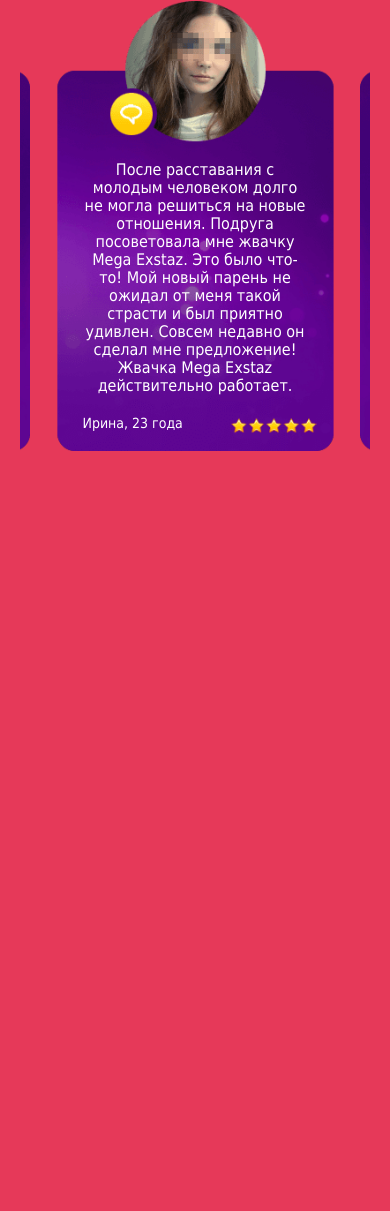
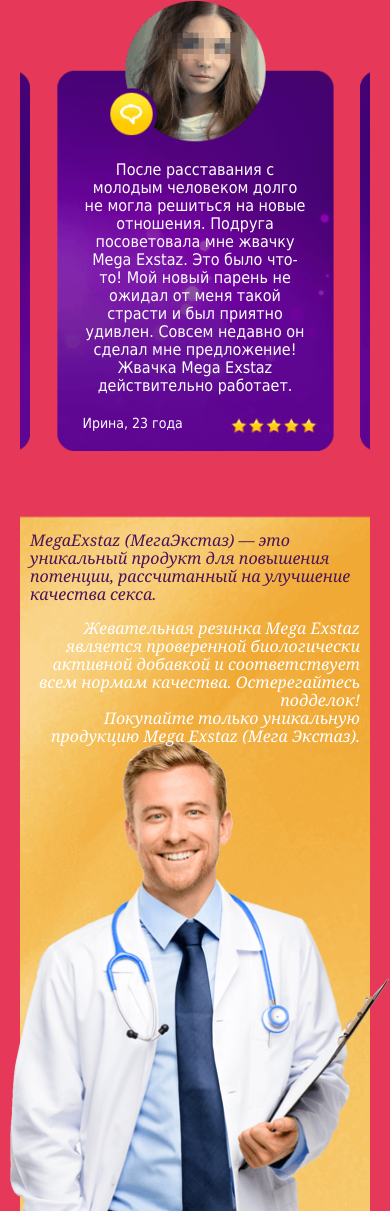
Before and after one commit to 0v3nb1rd/landing, a website: page app/index.html in a window 390 px wide. Shown: the part 4479-5690 px from the top of the page. Before the commit the page ends 4950 px from the top, so only its background shows below. Drawn offline with Linux system fonts and the light colour scheme.

Commit message:
add kiss & doctor section responsive

```diff
--- a/app/index.html
+++ b/app/index.html
@@ -213,7 +213,7 @@
 				<div class="reviews__footer">В связи с тем, что действие препарата может зависить от индивидуальных характеристик организма человека, компания не может гарантировать абсолютно одинаковый результат.</div>
 			</section>
 
-			<!-- 	<section class="kiss container">
+		<section class="kiss container">
 			<div class="kiss__content">
 				<p>MegaExstaz (МегаЭкстаз) — это уникальный продукт для повышения потенции, рассчитанный на улучшение качества секса.</p>
 				<p>Следствием активной половой жизни становится ликвидация застойных явлений в органах области малого таза, что приводит к минимизации таких распространенных мужских и женских заболеваний, как инфекция мочеполовых путей, уретрит, простатит, аденома предстательной железы и бесплодие. Таким образом, MegaExstaz (МегаЭкстаз) комплексно может решить многие важнейшие вопросы мужского и женского здоровья, поэтому показания к применению данного препарата достаточно широки.</p>
@@ -233,7 +233,7 @@
 				</p>
 		</section>
 
-			<section class="questions">
+		<!--	<section class="questions">
 				<ul class="questions__list container">
 					<li class="questions__item questions__item--first">
 						<h3 class="questions__title">Не вредно ли?</h3>
--- a/app/scss/main/_doctor.scss
+++ b/app/scss/main/_doctor.scss
@@ -23,3 +23,52 @@
     line-height: 25px;
   }
 }
+
+@media (max-width: 1199.98px) {
+  .doctor {
+    padding-left: 25px;
+    &__title {
+      margin-bottom: 10px;
+    }
+    &__text {
+      width: 550px;
+    }
+  }
+}
+
+@media (max-width: 991.98px) {
+  .doctor {
+    padding-left: 0;
+    &__title {
+      margin-bottom: 5px;
+      font-size: 36px;
+    }
+    &__text {
+      width: 339px;
+      font-size: 15px;
+      line-height: 16px;
+    }
+  }
+}
+
+@media (max-width: 767.98px) {
+  .doctor {
+    margin-top: -470px;
+    padding-top: 0;
+    background-position: bottom right;
+    &__title {
+      display: none;
+    }
+    &__text {
+      display: none;
+    }
+  }
+}
+
+@media (max-width: 575.98px) {
+  .doctor {
+    width: 100%;
+    padding: 0;
+    background-size: contain;
+  }
+}
--- a/app/scss/main/_kiss.scss
+++ b/app/scss/main/_kiss.scss
@@ -14,7 +14,7 @@
     width: 580px;
     height: 390px;
     margin-top: 25px;
-    margin-left: 25px;
+    // margin-left: 25px;
     margin-right: 25px;
     color: $textaccent;
   }
@@ -25,3 +25,91 @@
     }
   }
 }
+
+@media (max-width: 1199.98px) {
+  .kiss {
+    padding: 0;
+    padding-top: 33px;
+    &__footer {
+      width: 640px;
+    }
+  }
+}
+
+@media (max-width: 991.98px) {
+  .kiss {
+    height: 860px;
+    padding-top: 26px;
+    background-size: contain;
+    &__content {
+      width: 435px;
+      height: 262px;
+      margin-top: 20px;
+      margin-right: 0;
+      font-size: 16px;
+      line-height: 18px;
+    }
+    &__footer {
+      width: 470px;
+      margin-top: 10px;
+      font-size: 15px;
+      line-height: 16px;
+    }
+  }
+}
+
+@media (max-width: 767.98px) {
+  .kiss {
+    padding-left: 240px;
+    background-size: cover;
+    width: auto;
+    height: 800px;
+
+    // height: auto;
+    max-width: 100%;
+    margin: 0 20px;
+    padding-top: 22px;
+    &__content {
+      width: 100%;
+      min-width: 390px;
+      height: auto;
+      font-size: 18px;
+      line-height: 22px;
+      p:nth-child(2) {
+        display: none;
+      }
+    }
+    &__footer {
+      width: 100%;
+      min-width: 380px;
+      font-size: 18px;
+      line-height: 24px;
+    }
+  }
+}
+
+@media (max-width: 575.98px) {
+  .kiss {
+    height: 740px;
+    background-position: top;
+    background-size: 2000px;
+    padding-left: 10px;
+    padding-right: 10px;
+    padding-top: 60px;
+    &__content {
+      width: 100%;
+      min-width: auto;
+      margin-top: 0;
+      font-size: 16px;
+      line-height: 18px;
+    }
+    &__footer {
+      width: 100%;
+      min-width: auto;
+      margin-top: 0;
+      text-align: right;
+      font-size: 16px;
+      line-height: 18px;
+    }
+  }
+}
```
Also changed, not shown: app/css/app.min.css. Lines whose indentation alone changed are shown as unchanged.
